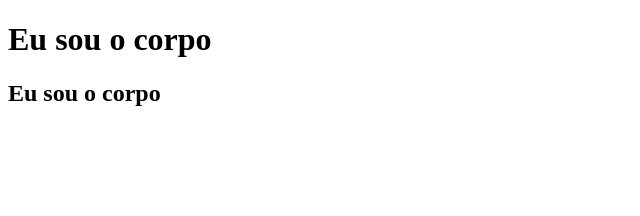
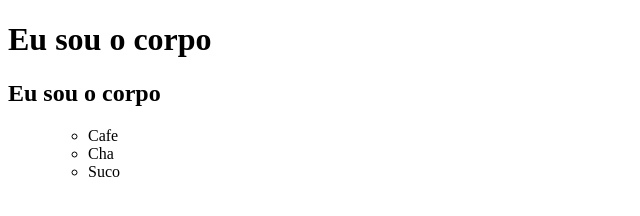
Before and after one commit to IsabelleBic20/devweekgit.github.io, a plain HTML site: page index.html in a window 1280 px wide. Shown: the whole page, without its empty margins (0-640 px from the left). Drawn offline with Linux system fonts and the light colour scheme.

Commit message:
Update index.html

```diff
--- a/index.html
+++ b/index.html
@@ -9,5 +9,13 @@
 <body>
     <h1>Eu sou o corpo</h1>
     <h2>Eu sou o corpo</h2>
-</body>
+    </body>
+
+   <ol>
+    <ul>
+        <li>Cafe</li>
+        <li>Cha</li>
+        <li>Suco</li>
+    </ul>
+</ol>
 </html>
```
